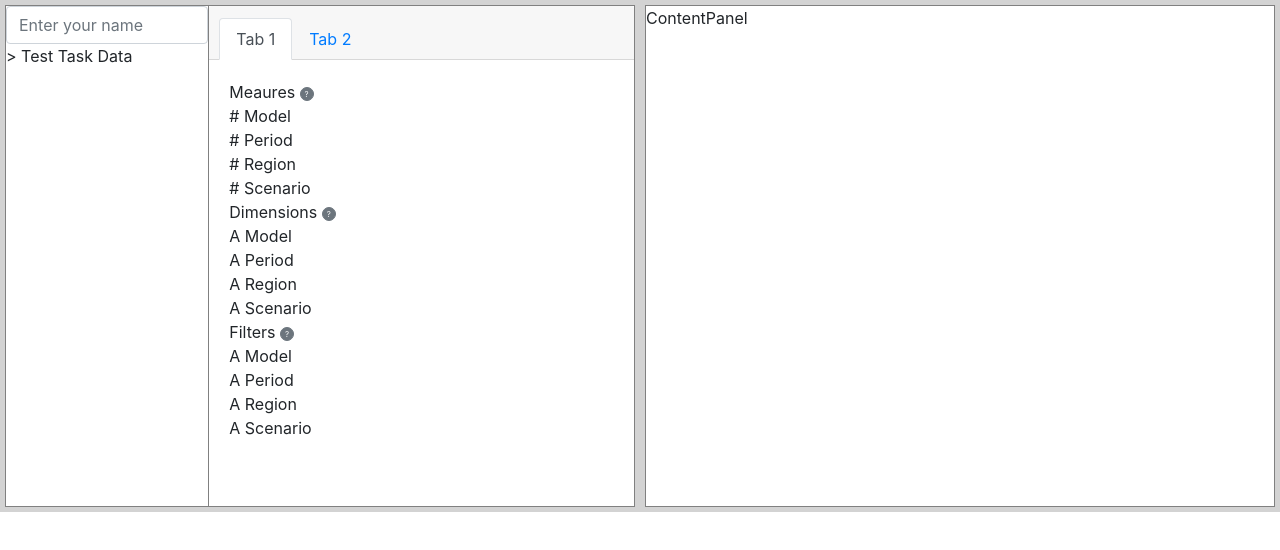
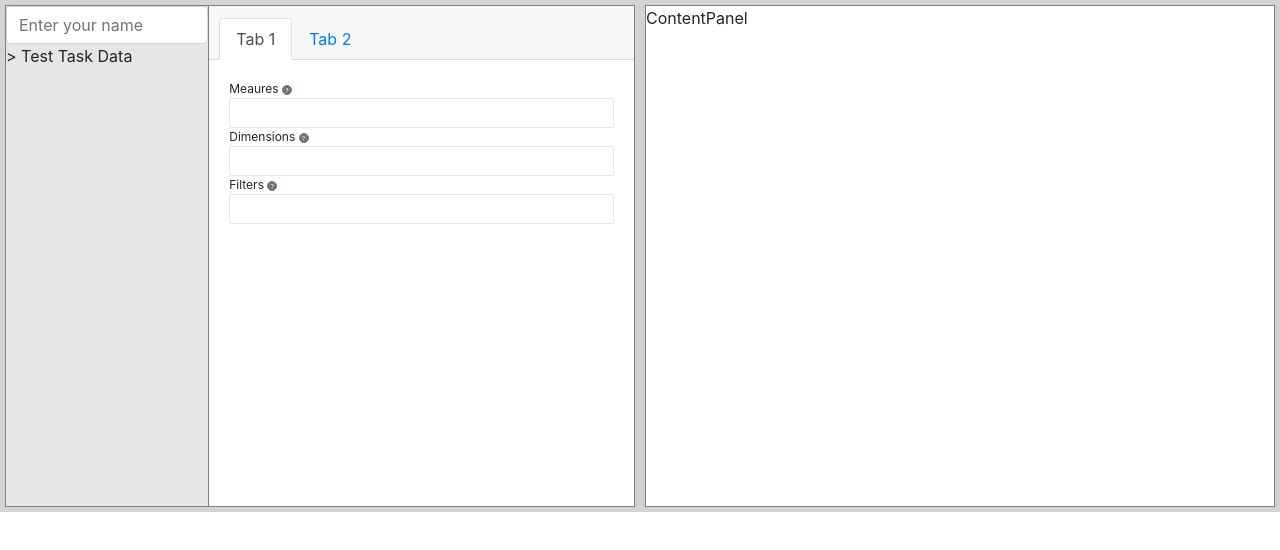
Before and after one commit to Glynk0613/vue-table-interaction, a Vue app in the folder table-interaction/: page / in a window 1280 px wide. Shown: the top 550 px of the page. Built offline with nearby package versions, Linux system fonts and the light colour scheme.

Commit message:
add function, style

```diff
--- a/table-interaction/src/App.vue
+++ b/table-interaction/src/App.vue
@@ -34,15 +34,41 @@ export default {
   width: 300px;
   height: 500px;
   border-right: 1px gray solid;
+  background-color: #e6e6e6;
 }
 .panel-query {
   width: 100%;
 }
 .btn-tooltip {
-  font-size: 8px !important;
+  font-size: 6px !important;
   border-radius: 50% !important;
   padding: 0 !important;
-  width: 14px !important;
-  height: 14px !important;
+  width: 10px !important;
+  height: 10px !important;
+}
+.item-label {
+  font-size: 12px;
+}
+.item-wrapper {
+  border-radius: 2px;
+  border: 1px solid #e6e6e6;
+  min-height: 30px;
+}
+.item-wrapper div{
+  min-height: 15px;
+}
+.item-content {
+  background-color: lightblue;
+  border-radius: 2px;
+  border: 1px solid rgb(99, 99, 194);
+  display: flex;
+  margin: 2px;
+}
+.item-model {
+  background-color: white;
+  font-size: 10px;
+  margin: 3px;
+  padding: 1px 5px;
+  border-radius: 2px;
 }
 </style>
--- a/table-interaction/src/components/ModelQueryPanel.vue
+++ b/table-interaction/src/components/ModelQueryPanel.vue
@@ -1,27 +1,30 @@
 <template>
   <div class="panel">
     <div class="panel-model">
-      <b-form-input type="text" placeholder="Enter your name" />
+      <b-form-input type="text" placeholder="Enter your name"/>
       <div v-b-toggle.collapse1 class="item-root">
         >
-        <span> Test Task Data </span>
+        <span>Test Task Data</span>
       </div>
       <b-collapse id="collapse1" class="mt-2">
-        <div class="item-wrapper">Meaures</div>
+        <div class="item-label">Meaures</div>
         <draggable v-model="measuresSrc" :group="{ name: 'measures', pull: 'clone', put: false}">
           <transition-group>
             <div v-for="(element, index) in measuresSrc" :key="'sm'+index" class="item-model">
               #
-              <span> {{ element.id }} </span>
+              <span>{{ element.id }}</span>
             </div>
           </transition-group>
         </draggable>
-        <div class="item-wrapper">Dimensions</div>
-        <draggable v-model="dimensionsSrc" :group="{ name: 'dimensions', pull: 'clone', put: false}">
+        <div class="item-label">Dimensions</div>
+        <draggable
+          v-model="dimensionsSrc"
+          :group="{ name: 'dimensions', pull: 'clone', put: false}"
+        >
           <transition-group>
             <div v-for="(element, index) in dimensionsSrc" :key="'sd'+index" class="item-model">
               A
-              <span> {{ element.id }} </span>
+              <span>{{ element.id }}</span>
             </div>
           </transition-group>
         </draggable>
@@ -31,47 +34,56 @@
       <b-tabs card>
         <b-tab title="Tab 1" active>
           <b-card-text>
-          <div class="item-wrapper">
+            <div class="item-label">
               Meaures
               <b-button v-b-tooltip.hover title="Tooltip content2" class="btn-tooltip">?</b-button>
             </div>
-          <draggable v-model="meansuresQue" group="measures">
+            <div class="item-wrapper">
+              <draggable v-model="measuresQue" group="measures" @change="changeMeasures">
                 <transition-group>
-              <div v-for="(element, index) in meansuresQue" :key="'qm'+index" class="item-model">
+                  <div v-for="(element, index) in measuresQue" :key="'qm'+index" class="item-content">
+                    <div class="item-model">
                       #
-                <span> {{ element.id }} </span>
+                      <span>{{ element.id }}</span>
+                    </div>
                   </div>
                 </transition-group>
               </draggable>
+            </div>
 
-          <div class="item-wrapper">
+            <div class="item-label">
               Dimensions
               <b-button v-b-tooltip.hover title="Tooltip content2" class="btn-tooltip">?</b-button>
             </div>
+            <div class="item-wrapper">
               <draggable v-model="dimensionsQue" group="dimensions" @change="changeDimensions">
                 <transition-group>
-              <div v-for="(element, index) in dimensionsQue" :key="'qd'+index" class="item-model">
+                  <div v-for="(element, index) in dimensionsQue" :key="'qd'+index" class="item-content">
+                    <div class="item-model">
                       A
-                <span> {{ element.id }} </span>
+                      <span>{{ element.id }}</span>
+                    </div>
                   </div>
                 </transition-group>
               </draggable>
+            </div>
 
-
-
-          <div class="item-wrapper">
+            <div class="item-label">
               Filters
               <b-button v-b-tooltip.hover title="Tooltip content" class="btn-tooltip">?</b-button>
             </div>
+            <div class="item-wrapper">
               <draggable v-model="filtersQue" group="dimensions" @change="changeFilters">
                 <transition-group>
-              <div v-for="(element, index) in filtersQue" :key="'qf'+index" class="item-model">
+                  <div v-for="(element, index) in filtersQue" :key="'qf'+index" class="item-content">
+                    <div class="item-model">
                       A
-                <span> {{ element.id }} </span>
+                      <span>{{ element.id }}</span>
+                    </div>
                   </div>
                 </transition-group>
               </draggable>
-
+            </div>
           </b-card-text>
         </b-tab>
         <b-tab title="Tab 2">
@@ -103,35 +115,33 @@ export default {
         { id: "Region", label: "Region" },
         { id: "Scenario", label: "Scenario" }
       ],
-      meansuresQue: [
-        { id: "Model", label: "Model" },
-        { id: "Period", label: "Period" },
-        { id: "Region", label: "Region" },
-        { id: "Scenario", label: "Scenario" }
-      ],
-      dimensionsQue: [
-        { id: "Model", label: "Model" },
-        { id: "Period", label: "Period" },
-        { id: "Region", label: "Region" },
-        { id: "Scenario", label: "Scenario" }
-      ],
-      filtersQue: [
-        { id: "Model", label: "Model" },
-        { id: "Period", label: "Period" },
-        { id: "Region", label: "Region" },
-        { id: "Scenario", label: "Scenario" }
-      ]
+      measuresQue: [],
+      dimensionsQue: [],
+      filtersQue: []
     };
   },
   methods: {
+    changeMeasures(e) {
+      if (e.added) {
+        let dup = false;
+        this.measuresQue.forEach((element, index) => {
+          if (element.id === e.added.element.id && index !== e.added.newIndex)
+            dup = true;
+        });
+        if (dup) {
+          this.removeMeasures(e.added.newIndex);
+        }
+      }
+    },
     changeDimensions(e) {
       if (e.added) {
         let dup = false;
         this.dimensionsQue.forEach((element, index) => {
-          if (element.id === e.added.element.id && index !== e.added.newIndex) dup = true;
+          if (element.id === e.added.element.id && index !== e.added.newIndex)
+            dup = true;
         });
         if (dup) {
-          this.dimensionsQue.splice(e.added.newIndex, 1);
+          this.removeDimensions(e.added.newIndex);
         }
       }
     },
@@ -139,14 +149,23 @@ export default {
       if (e.added) {
         let dup = false;
         this.filtersQue.forEach((element, index) => {
-          if (element.id === e.added.element.id && index !== e.added.newIndex) dup = true;
+          if (element.id === e.added.element.id && index !== e.added.newIndex)
+            dup = true;
         });
         if (dup) {
-          this.filtersQue.splice(e.added.newIndex, 1);
+          this.removeFilters(e.added.newIndex);
         }
       }
+    },
+    removeMeasures(index) {
+      this.measuresQue.splice(index, 1);
+    },
+    removeDimensions(index) {
+      this.dimensionsQue.splice(index, 1);
+    },
+    removeFilters(index) {
+      this.filtersQue.splice(index, 1);
     }
-
   }
 };
 </script>
```
Lines whose indentation alone changed are shown as unchanged.
